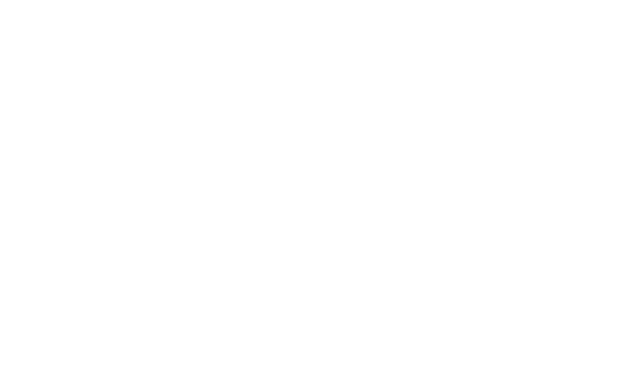
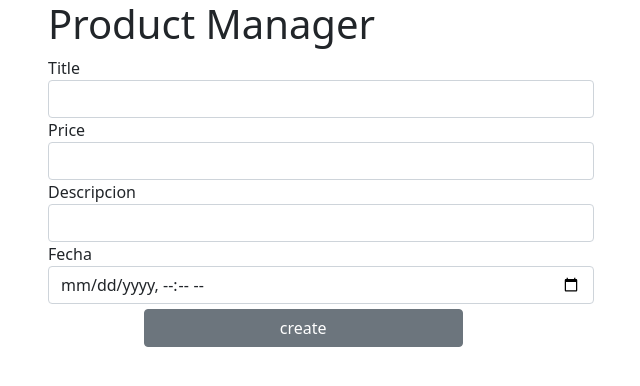
Before and after one commit to StefanoQuiroz/ProductManagerReview, a React (Create React App) app in the folder client/: page / in a window 1280 px wide. Shown: the top 386 px of the page, without its empty margins (46-686 px from the left). Built offline with nearby package versions, Linux system fonts and the light colour scheme.

Commit message:
Added libraries and components

```diff
--- a/client/package.json
+++ b/client/package.json
@@ -6,9 +6,13 @@
     "@testing-library/jest-dom": "^5.14.1",
     "@testing-library/react": "^11.2.7",
     "@testing-library/user-event": "^12.8.3",
+    "axios": "^0.21.1",
+    "bootstrap": "^5.0.2",
     "react": "^17.0.2",
     "react-dom": "^17.0.2",
     "react-scripts": "4.0.3",
+    "reactstrap": "^8.9.0",
+    "sweetalert2": "^11.0.18",
     "web-vitals": "^1.1.2"
   },
   "scripts": {
--- a/client/src/App.js
+++ b/client/src/App.js
@@ -1,11 +1,13 @@
 import React from 'react';
 import './App.css';
+import Main from './views/Main';
 
 function App() {
   return (
-    <div className="App">
+    <>
+      <Main/>
 
-    </div>
+    </>
   );
 }
 
--- a/client/src/index.js
+++ b/client/src/index.js
@@ -3,6 +3,8 @@ import ReactDOM from 'react-dom';
 import './index.css';
 import App from './App';
 import reportWebVitals from './reportWebVitals';
+import 'bootstrap/dist/css/bootstrap.min.css';
+
 
 ReactDOM.render(
   <React.StrictMode>
```
Also changed, not shown: 1 other file (tests, documents, lock files or other folders).
